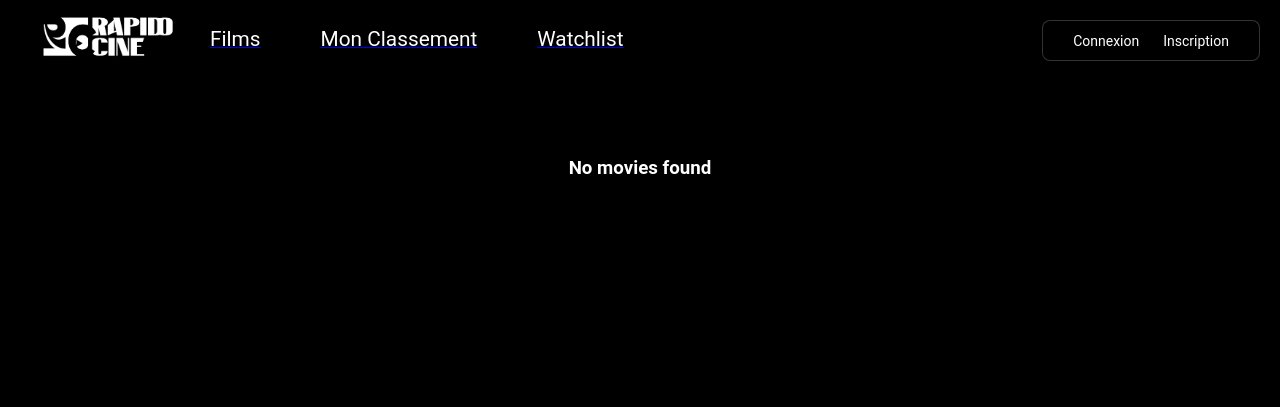
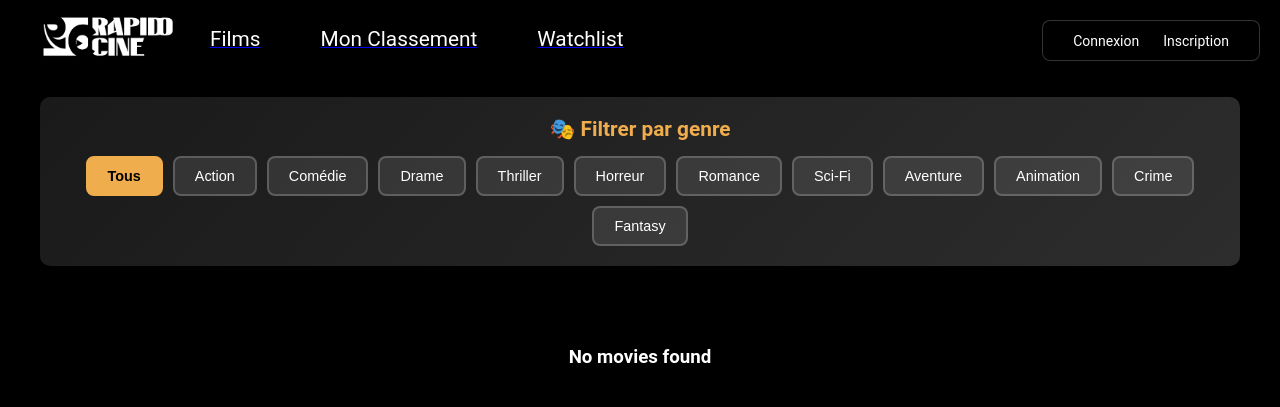
Before and after one commit to raniapsi/RapidoCine, a Python web app: template frontend/templates/movies.html in a window 1280 px wide. Shown: the top 407 px of the page. Run offline with Jinja, Linux system fonts and the light colour scheme; the template is opened without the code that fills it, so the values that code supplies are empty.

Commit message:
ajout des filtres pour les films/washlist/classement

```diff
--- a/frontend/templates/base.html
+++ b/frontend/templates/base.html
@@ -74,6 +74,54 @@
         .wishlist-heart i { font-size: 18px; color: white; }
         .wishlist-heart.active i { color: #ff0000; }
         .wishlist-heart.active { background-color: rgba(255, 0, 0, 0.9); }
+
+        /* Filter Section Styles */
+        .filter-section {
+            background: linear-gradient(135deg, #1a1a1a 0%, #2d2d2d 100%);
+            padding: 20px 40px;
+            margin: 20px 0;
+            border-radius: 10px;
+            box-shadow: 0 4px 15px rgba(0, 0, 0, 0.5);
+        }
+
+        .filter-section h3 {
+            color: #f0ad4e;
+            margin-bottom: 15px;
+            font-size: 1.3rem;
+            text-align: center;
+        }
+
+        .filter-buttons {
+            display: flex;
+            flex-wrap: wrap;
+            gap: 10px;
+            justify-content: center;
+        }
+
+        .filter-btn {
+            padding: 10px 20px;
+            background: rgba(255, 255, 255, 0.1);
+            border: 2px solid rgba(255, 255, 255, 0.2);
+            border-radius: 8px;
+            cursor: pointer;
+            transition: all 0.3s;
+            font-size: 0.9rem;
+            color: #ffffff;
+            font-weight: 500;
+        }
+
+        .filter-btn:hover {
+            background: rgba(240, 173, 78, 0.3);
+            border-color: #f0ad4e;
+            transform: translateY(-2px);
+        }
+
+        .filter-btn.active {
+            background: #f0ad4e;
+            color: #000000;
+            border-color: #f0ad4e;
+            font-weight: bold;
+        }
     </style>
 </head>
 <body>
@@ -117,6 +165,57 @@
           console.error('Wishlist toggle failed', err);
         }
       });
+
+      // Genre Filter Functionality
+      document.addEventListener('DOMContentLoaded', function() {
+        const filterButtons = document.querySelectorAll('.filter-btn');
+        const movieCards = document.querySelectorAll('.cards');
+        const listTitle = document.getElementById('list-title');
+        const originalTitle = listTitle ? listTitle.textContent : '';
+
+        filterButtons.forEach(button => {
+          button.addEventListener('click', function() {
+            const selectedGenre = this.getAttribute('data-genre');
+
+            // Update active button
+            filterButtons.forEach(btn => btn.classList.remove('active'));
+            this.classList.add('active');
+
+            // Filter movies
+            let visibleCount = 0;
+            movieCards.forEach(card => {
+              const cardLink = card.closest('a');
+              if (!cardLink) return;
+
+              const movieGenres = cardLink.getAttribute('data-genres') || '';
+
+              if (selectedGenre === 'all') {
+                cardLink.style.display = '';
+                visibleCount++;
+              } else {
+                const genreList = movieGenres.toLowerCase().split(',').map(g => g.trim());
+                const shouldShow = genreList.some(g => g.includes(selectedGenre.toLowerCase()));
+
+                if (shouldShow) {
+                  cardLink.style.display = '';
+                  visibleCount++;
+                } else {
+                  cardLink.style.display = 'none';
+                }
+              }
+            });
+
+            // Update title
+            if (listTitle) {
+              if (selectedGenre === 'all') {
+                listTitle.textContent = originalTitle;
+              } else {
+                listTitle.textContent = `FILMS - ${selectedGenre.toUpperCase()} (${visibleCount})`;
+              }
+            }
+          });
+        });
+      });
     </script>
 </body>
 </html>
--- a/frontend/templates/movies.html
+++ b/frontend/templates/movies.html
@@ -16,12 +16,31 @@
         </div>
     </div>
 
+    <!-- Filter Section -->
+    <div class="filter-section" style="margin: 20px 40px;">
+        <h3>🎭 Filtrer par genre</h3>
+        <div class="filter-buttons">
+            <button class="filter-btn active" data-genre="all">Tous</button>
+            <button class="filter-btn" data-genre="Action">Action</button>
+            <button class="filter-btn" data-genre="Comedy">Comédie</button>
+            <button class="filter-btn" data-genre="Drama">Drame</button>
+            <button class="filter-btn" data-genre="Thriller">Thriller</button>
+            <button class="filter-btn" data-genre="Horror">Horreur</button>
+            <button class="filter-btn" data-genre="Romance">Romance</button>
+            <button class="filter-btn" data-genre="Sci-Fi">Sci-Fi</button>
+            <button class="filter-btn" data-genre="Adventure">Aventure</button>
+            <button class="filter-btn" data-genre="Animation">Animation</button>
+            <button class="filter-btn" data-genre="Crime">Crime</button>
+            <button class="filter-btn" data-genre="Fantasy">Fantasy</button>
+        </div>
+    </div>
+
     <!-- Movie List -->
     <div class="movie__list">
-        <h2 class="list__title">{{ list_title.upper() }}</h2>
-        <div class="list__cards">
+        <h2 class="list__title" id="list-title">{{ list_title.upper() }}</h2>
+        <div class="list__cards" id="movie-cards">
             {% for movie in movies %}
-            <a href="/movie/{{ movie.id }}" style="textDecoration: none; color: white">
+            <a href="/movie/{{ movie.id }}" style="textDecoration: none; color: white" data-genres="{{ movie.genre or movie.genres or '' }}">
                 <div class="cards">
                     <!-- Coeur wishlist -->
                     <div class="wishlist-heart {% if watchlist_ids and (movie.id in watchlist_ids) %}active{% endif %}"
```
Also changed, not shown: frontend/index.html (+96 -2 lines).
